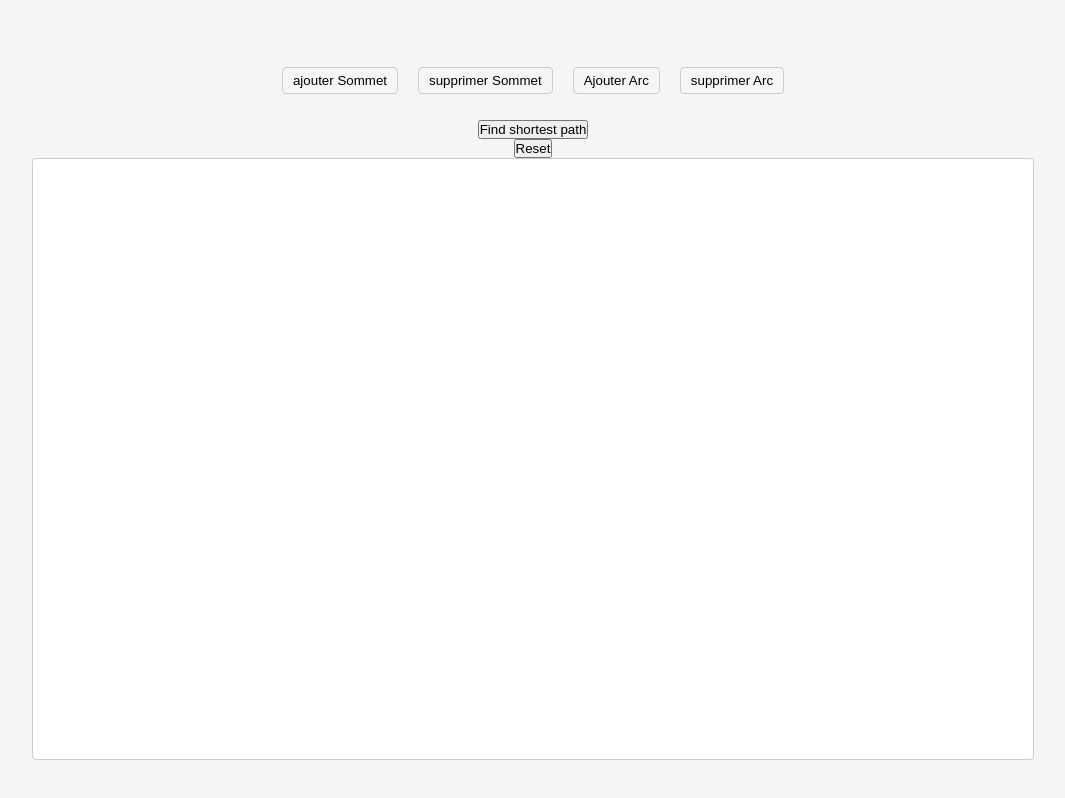
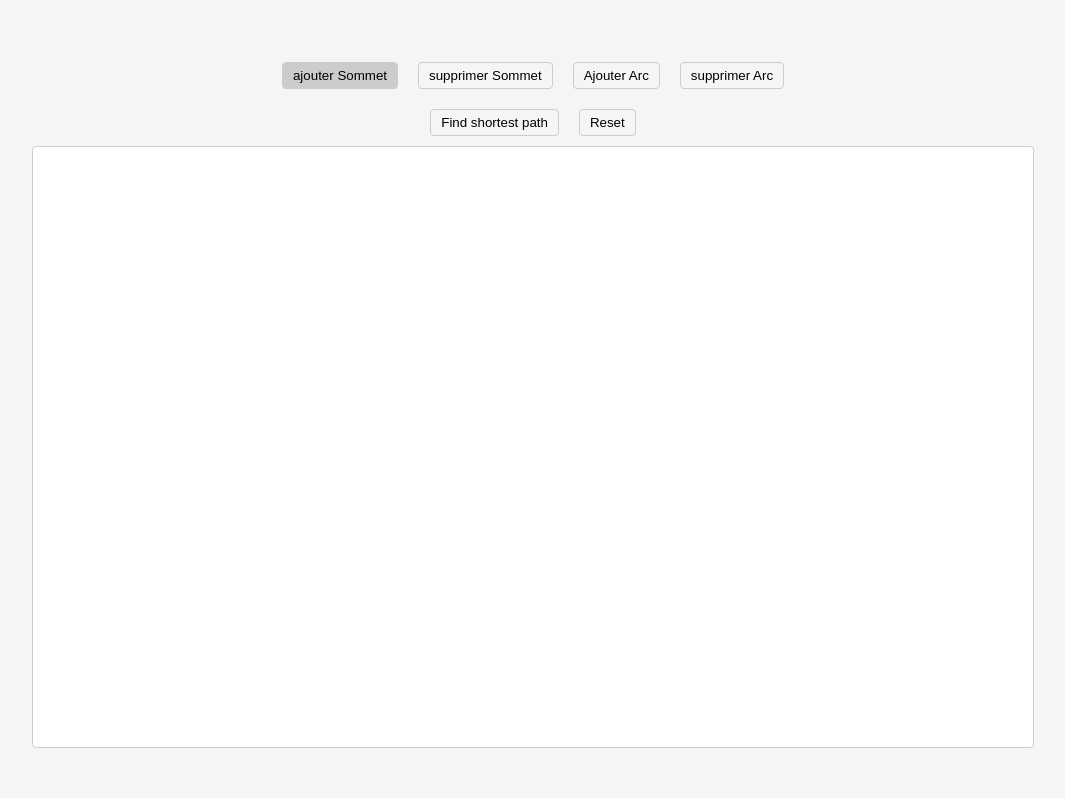
Before and after one commit to abderrazzaq-laanaoui/WDGraph-designer, a React (Vite) app: page / in a window 1280 px wide. Shown: the whole page, without its empty margins (107-1172 px from the left). Built offline with nearby package versions, Linux system fonts and the light colour scheme.

Commit message:
styling actions bar

```diff
--- a/src/App.jsx
+++ b/src/App.jsx
@@ -9,14 +9,32 @@ import Canvas from "./canvas/Canvas.jsx";
 const App = () => {
     const [currentOperation, setCurrentOperation] = React.useState("addNode");
 
+    const handleClick = (e, operation) => {        // add class name of active to the button
+        setCurrentOperation(operation);
+        // log the operation
+        console.log('current op => ', operation);
+        const buttons = document.querySelectorAll("button");
+        buttons.forEach((button) => {
+            button.classList.remove("active");
+        });
+        e.target.classList.add("active");
+    }
     return (
 
         <div className="App">
             <div className="toolbar">
-                <button onClick={() => { setCurrentOperation("addNode"); }}>ajouter Sommet</button>
-                <button onClick={() => { setCurrentOperation("removeNode"); }}>supprimer Sommet</button>
-                <button onClick={() => { setCurrentOperation("addArc"); }}>Ajouter Arc</button>
-                <button onClick={() => { setCurrentOperation("removeArc"); }} >supprimer Arc</button>
+                <button className="active"
+                    onClick={(e) => { handleClick(e, "addNode"); }}
+                >ajouter Sommet</button>
+                <button
+                    onClick={(e) => { handleClick(e, "removeNode"); }}
+                >supprimer Sommet</button>
+                <button
+                    onClick={(e) => { handleClick(e, "addArc"); }}
+                >Ajouter Arc</button>
+                <button
+                    onClick={(e) => { handleClick(e, "removeArc"); }}
+                >supprimer Arc</button>
             </div>
             <Canvas currentOperation={currentOperation} />
         </div>
--- a/src/app.css
+++ b/src/app.css
@@ -13,8 +13,8 @@
     flex-direction: row;
     align-items: center;
     justify-content: center;
-    height: 10vh;
-    width: 100vw;
+    padding: 10px;
+    width: 70vw;
     background-color: #f5f5f5;
 }
 
@@ -36,6 +36,11 @@
     transform: scale(1.1);
 }
 
+.toolbar button.active {
+    /* style for the current operation button */
+    background-color: #ccc;
+}
+
 .canvas {
     display: flex;
     flex-direction: row;
--- a/src/canvas/Canvas.jsx
+++ b/src/canvas/Canvas.jsx
@@ -399,6 +399,7 @@ const Canvas = ({ currentOperation }) => {
     // return the canvas
     return (
         <>
+            <div className="actions" >
                 <button onClick={
                     () => {
                         findShortestPathHandler();
@@ -406,6 +407,7 @@ const Canvas = ({ currentOperation }) => {
                 <button onClick={() => {
                     reset();
                 }}>Reset</button>
+            </div>
             <canvas ref={canvasRef} width={1000} height={600} onClick={handleClick} /*onDoubleClick={handleDoubleClick} onMouseDown={handleMouseDown} onMouseUp={handleMouseUp}*/ />
         </>
     );
--- a/src/canvas/canvas.css
+++ b/src/canvas/canvas.css
@@ -4,3 +4,35 @@
      border-radius: 4px;
 
  }
+
+ .actions {
+     display: flex;
+     flex-direction: row;
+     align-items: center;
+     justify-content: center;
+     background-color: #f5f5f5;
+     padding: 10px;
+ }
+
+ .actions button {
+     margin: 0 10px;
+     padding: 5px 10px;
+     background-color: #f5f5f5;
+     border: none;
+     outline: none;
+     cursor: pointer;
+     border: 1px solid #ccc;
+     border-radius: 4px;
+     transition: 0.2s ease-in-out;
+ }
+
+ .actions button:hover {
+     background-color: #ccc;
+     transition: 0.2s ease-in-out;
+     transform: scale(1.1);
+ }
+
+ .actions button.active {
+     /* style for the current operation button */
+     background-color: #ccc;
+ }
```
Lines whose indentation alone changed are shown as unchanged.
